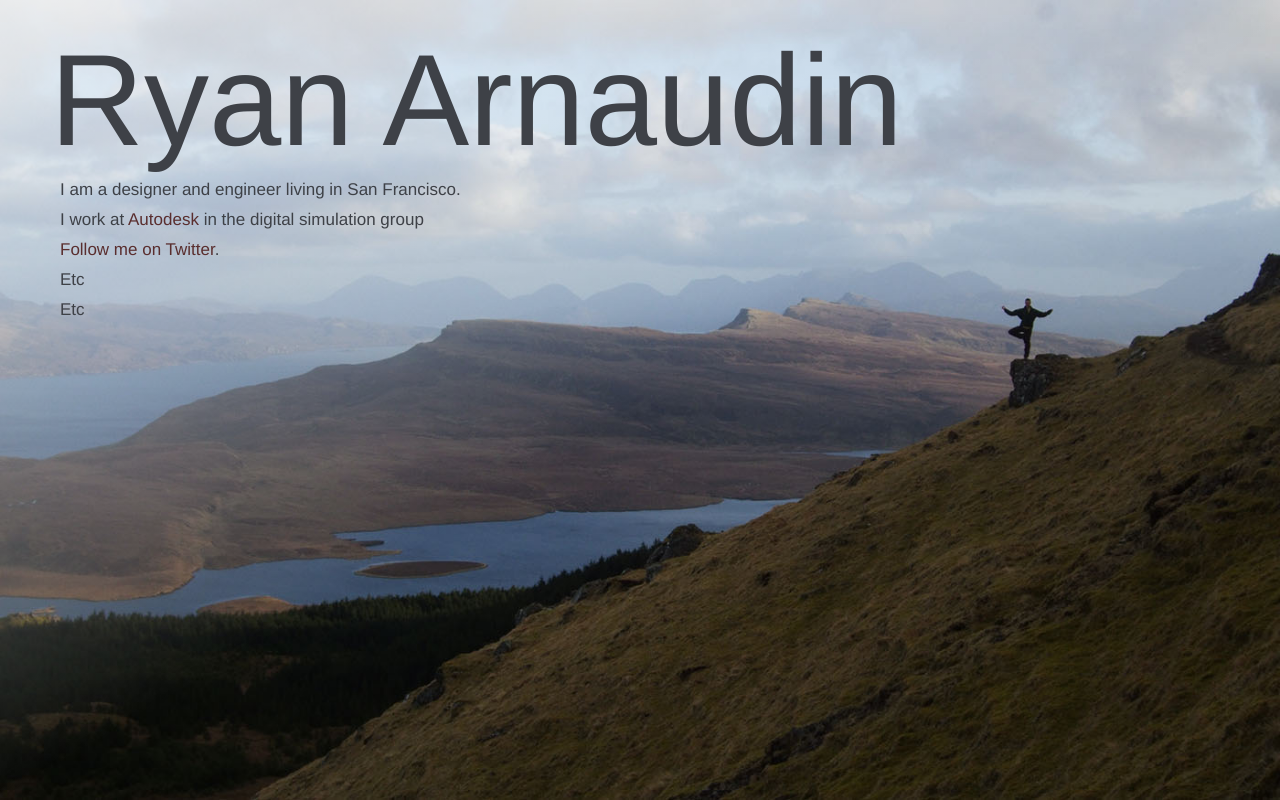
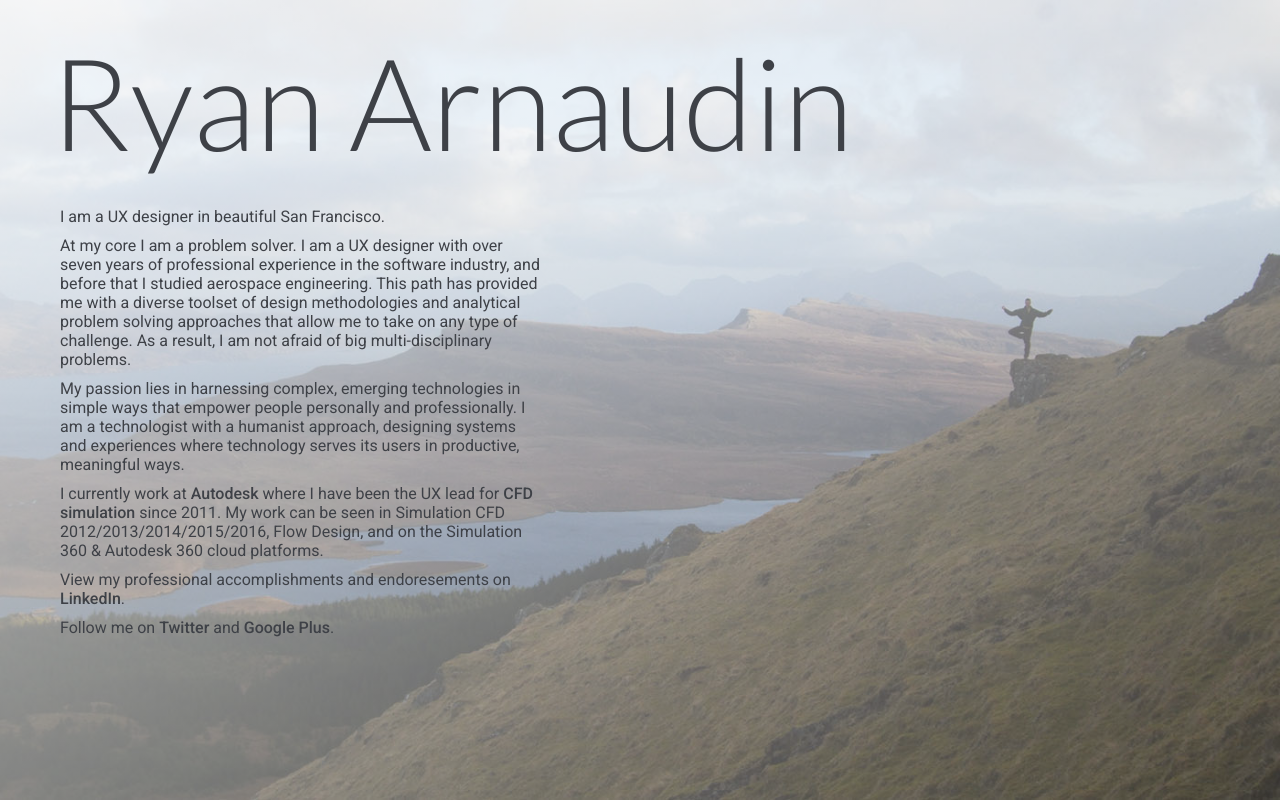
Before and after one commit to arnaudin/personal-homepage-v1, a plain HTML site: page index.html in a window 1280 px wide. Drawn offline with Linux system fonts and the light colour scheme.

Commit message:
Clean up and content
Cleaned up and added content.

```diff
--- a/index.html
+++ b/index.html
@@ -1,10 +1,23 @@
 
 <!DOCTYPE html>
-<html>
+<html lang="en">
   <head>
-    <title>Ryan Arnaudin</title>
+
+    <!-- Title and Meta -->
+    <meta charset="utf-8">
+    <title>Ryan Arnaudin - Designer and Engineer from San Francisco</title>
+    <meta name="description" content="I am a technologist with a humanist approach — I harness technology to empower people in their personal and professional lives.">
+    <meta name="keywords" content="UX, design, User Experience, Product Design, Arnaudin" />
     <meta name="google-site-verification" content="fOGTGBD-UD9Qv7HOR5W4YoDcEgfe9QfDlKwM28WdPBY" />
-    <link rel="stylesheet" href="stylesheets/styles.css">
+
+    <!-- CSS -->
+    <link href="stylesheets/styles.css" rel="stylesheet" type="text/css">
+
+    <!-- Fonts -->
+    <link href='http://fonts.googleapis.com/css?family=Roboto:400,300,500' rel='stylesheet' type='text/css'>
+    <link href='http://fonts.googleapis.com/css?family=Lato:300,400,700' rel='stylesheet' type='text/css'>
+
+    <!-- Google Analytics -->
     <script>
       (function(i,s,o,g,r,a,m){i['GoogleAnalyticsObject']=r;i[r]=i[r]||function(){
       (i[r].q=i[r].q||[]).push(arguments)},i[r].l=1*new Date();a=s.createElement(o),
@@ -13,16 +26,20 @@
       ga('create', 'UA-62698303-1', 'auto');
       ga('send', 'pageview');
     </script>
+
   </head>
+
   <body>
     <img alt="Ryan Arnaudin, Isle of Skye in Scotland" src="images/ArnaudinScotland.jpg" id="full-screen-background-image" />
     <div class='content'>
       <h1>Ryan Arnaudin</h1>
-      <p>I am a designer and engineer living in San Francisco.</p>
-      <p>I work at <a href="http://autodesk.com" target="_blank">Autodesk</a> in the digital simulation group</p>
-      <p><a href="http://twitter.com/arnaudin" target="_blank">Follow me on Twitter</a>.</p>
-      <p>Etc</p>
-      <p>Etc</p>
+      <br>
+      <p>I am a UX designer in beautiful San Francisco.</p>
+      <p>At my core I am a problem solver. I am a UX designer with over seven years of professional experience in the software industry, and before that I studied aerospace engineering. This path has provided me with a diverse toolset of design methodologies and analytical problem solving approaches that allow me to take on any type of challenge. As a result, I am not afraid of big multi-disciplinary problems. </p>
+      <p>My passion lies in harnessing complex, emerging technologies in simple ways that empower people personally and professionally. I am a technologist with a humanist approach, designing systems and experiences where technology serves its users in productive, meaningful ways.</p>
+      <p>I currently work at <a href="http://autodesk.com" target="_blank">Autodesk</a> where I have been the UX lead for <a href="http://www.autodesk.com/products/cfd/overview" target="_blank">CFD simulation</a> since 2011. My work can be seen in Simulation CFD 2012/2013/2014/2015/2016, Flow Design, and on the Simulation 360 & Autodesk 360 cloud platforms.</p>
+      <p>View my professional accomplishments and endoresements on <a href="https://www.linkedin.com/in/arnaudin" target="_blank">LinkedIn</a>.</p>
+      <p>Follow me on <a href="http://twitter.com/arnaudin" target="_blank">Twitter</a> and <a href="https://plus.google.com/+RyanArnaudin/" target="_blank">Google Plus</a>.</p>
     </div>
   </body>
 </html>
--- a/stylesheets/styles.css
+++ b/stylesheets/styles.css
@@ -4,20 +4,21 @@ html, body {
   padding: 0;
   margin: 0;
   background-color: #FFFFFF;
-  font-family: Helvetica Neue, Helvetica;
+  font-family: 'Roboto', sans-serif;
   color: #3E4147;
   }
   body a {
-    color: #5A2E2E;
-    text-decoration: none; }
+    color: #3E4147;
+    text-decoration: none;
+    font-weight: 500 }
     body a:hover {
-      color: #DFBA69; }
+      color: #5A2E2E; }
   body .content {
     background:
       linear-gradient(
         to bottom right,
         white -25%,
-        transparent 50%);
+        transparent 125%);
     top:0;
     left:0;
     position:fixed;
@@ -26,13 +27,16 @@ html, body {
     margin: 0 0 0 auto;
     padding-left: 50px; }
     body .content h1 {
-      font-weight: normal;
+      font-family: 'Lato', sans-serif;
+      font-weight: 300;
       padding: 25px 0 0;
       margin: 0px;
-      font-size: 130px; }
+      font-size: 8.0em; }
     body .content p {
-      font-size: 17px;
-      margin: 5px 0 10px 10px;
+      font-size: 100%;
+      font-weight: 400;
+      max-width: 30em;
+      margin: 10px 0 10px 10px;
       padding: 0px; }
 
 #full-screen-background-image {
```
